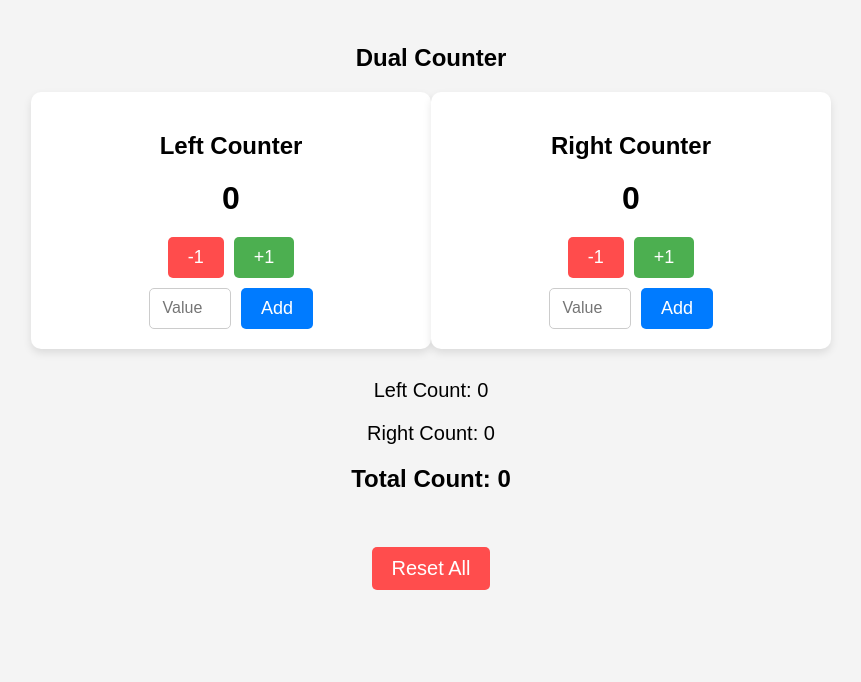
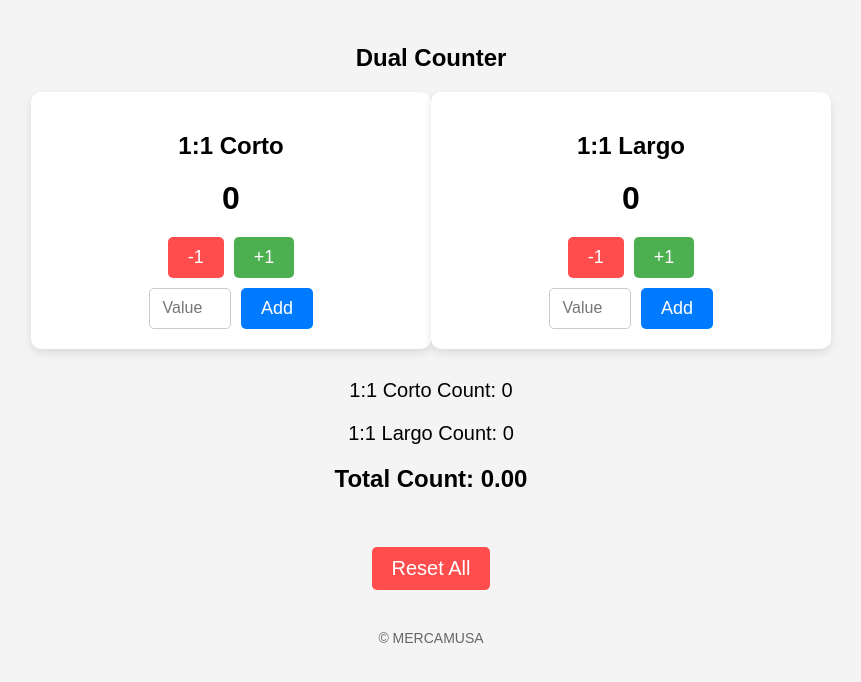
Before and after one commit to aleink/dual-counter, a plain HTML site: page index.html in a window 1280 px wide. Both pictures are taken after a click on the button "Reset All". Shown: the whole page, without its empty margins (209-1070 px from the left). Drawn offline with Linux system fonts and the light colour scheme.

Commit message:
Update index.html

```diff
--- a/index.html
+++ b/index.html
@@ -100,6 +100,12 @@
       font-weight: bold;
       margin-top: 10px;
     }
+
+    .footer {
+      font-size: 14px;
+      color: #666;
+      margin-top: 40px;
+    }
   </style>
 </head>
 <body>
@@ -109,28 +115,28 @@
   <div class="container">
     <!-- Left Counter -->
     <div class="counter-section" id="left-counter-section">
-      <h2>Left Counter</h2>
+      <h2>1:1 Corto</h2>
       <div class="count-display" id="left-count">0</div>
       <div class="button-group">
         <button class="decrement" onclick="updateCount('left', -1)">-1</button>
         <button class="increment" onclick="updateCount('left', 1)">+1</button>
       </div>
       <div class="custom-input">
-        <input type="number" id="left-custom-value" placeholder="Value">
+        <input type="number" step="0.01" id="left-custom-value" placeholder="Value">
         <button onclick="updateCountWithCustomValue('left')">Add</button>
       </div>
     </div>
 
     <!-- Right Counter -->
     <div class="counter-section" id="right-counter-section">
-      <h2>Right Counter</h2>
+      <h2>1:1 Largo</h2>
       <div class="count-display" id="right-count">0</div>
       <div class="button-group">
         <button class="decrement" onclick="updateCount('right', -1)">-1</button>
         <button class="increment" onclick="updateCount('right', 1)">+1</button>
       </div>
       <div class="custom-input">
-        <input type="number" id="right-custom-value" placeholder="Value">
+        <input type="number" step="0.01" id="right-custom-value" placeholder="Value">
         <button onclick="updateCountWithCustomValue('right')">Add</button>
       </div>
     </div>
@@ -138,13 +144,18 @@
 
   <!-- Summary -->
   <div class="summary">
-    <p>Left Count: <span id="left-summary">0</span></p>
-    <p>Right Count: <span id="right-summary">0</span></p>
+    <p>1:1 Corto Count: <span id="left-summary">0</span></p>
+    <p>1:1 Largo Count: <span id="right-summary">0</span></p>
     <p class="total">Total Count: <span id="total-count">0</span></p>
   </div>
 
   <!-- Reset Button -->
   <button class="reset" onclick="resetCounters()">Reset All</button>
+
+  <!-- Footer -->
+  <div class="footer">
+    &copy; MERCAMUSA
+  </div>
 
   <script>
     let leftCount = 0;
@@ -164,14 +175,14 @@
     }
 
     function updateCountWithCustomValue(side) {
-      const value = parseInt(document.getElementById(`${side}-custom-value`).value) || 0;
+      const value = parseFloat(document.getElementById(`${side}-custom-value`).value) || 0;
       updateCount(side, value);
       document.getElementById(`${side}-custom-value`).value = ''; // Clear the input field
     }
 
     function updateTotal() {
       const total = leftCount + rightCount;
-      document.getElementById('total-count').innerText = total;
+      document.getElementById('total-count').innerText = total.toFixed(2);
     }
 
     function resetCounters() {
@@ -181,7 +192,7 @@
       document.getElementById('right-count').innerText = rightCount;
       document.getElementById('left-summary').innerText = leftCount;
       document.getElementById('right-summary').innerText = rightCount;
-      document.getElementById('total-count').innerText = leftCount + rightCount;
+      document.getElementById('total-count').innerText = (leftCount + rightCount).toFixed(2);
 
       // Clear the custom input fields
       document.getElementById('left-custom-value').value = '';
```
